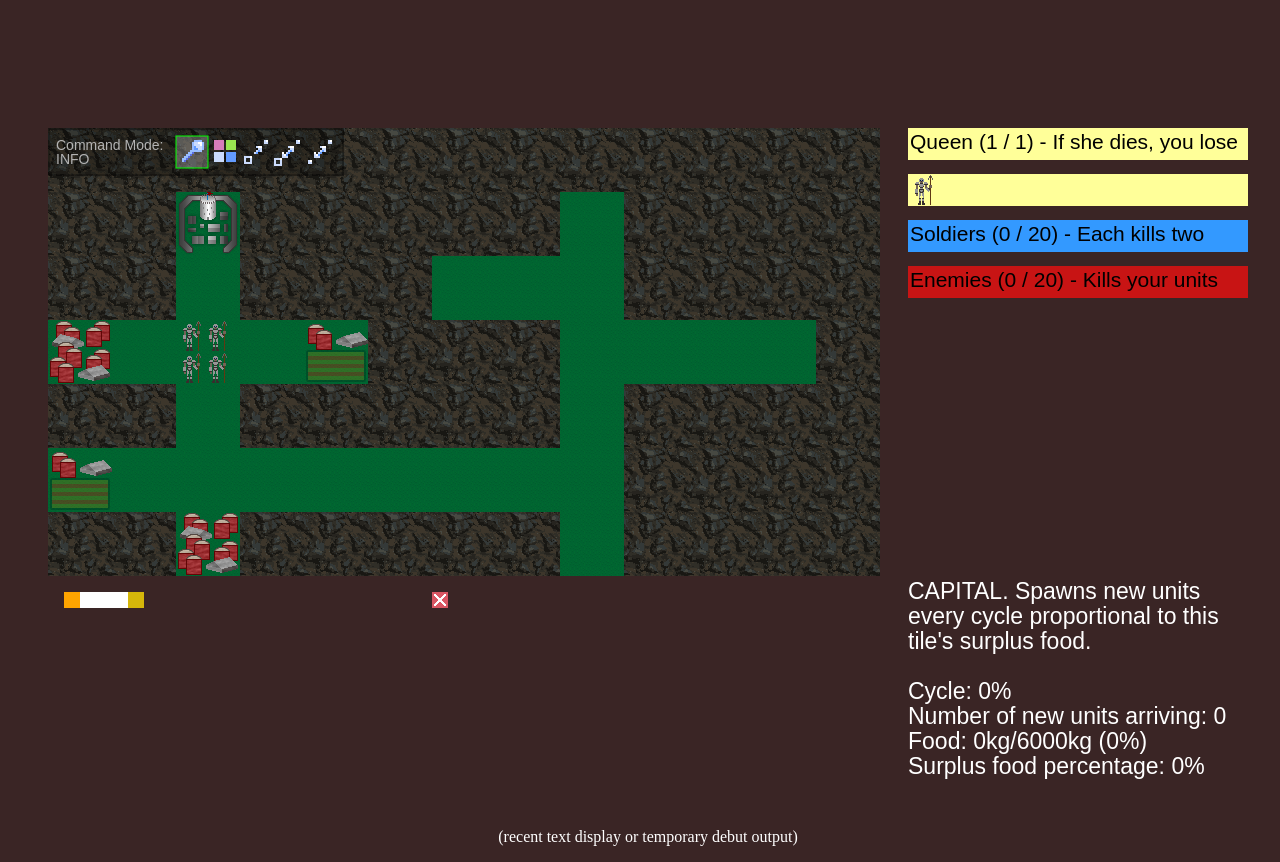
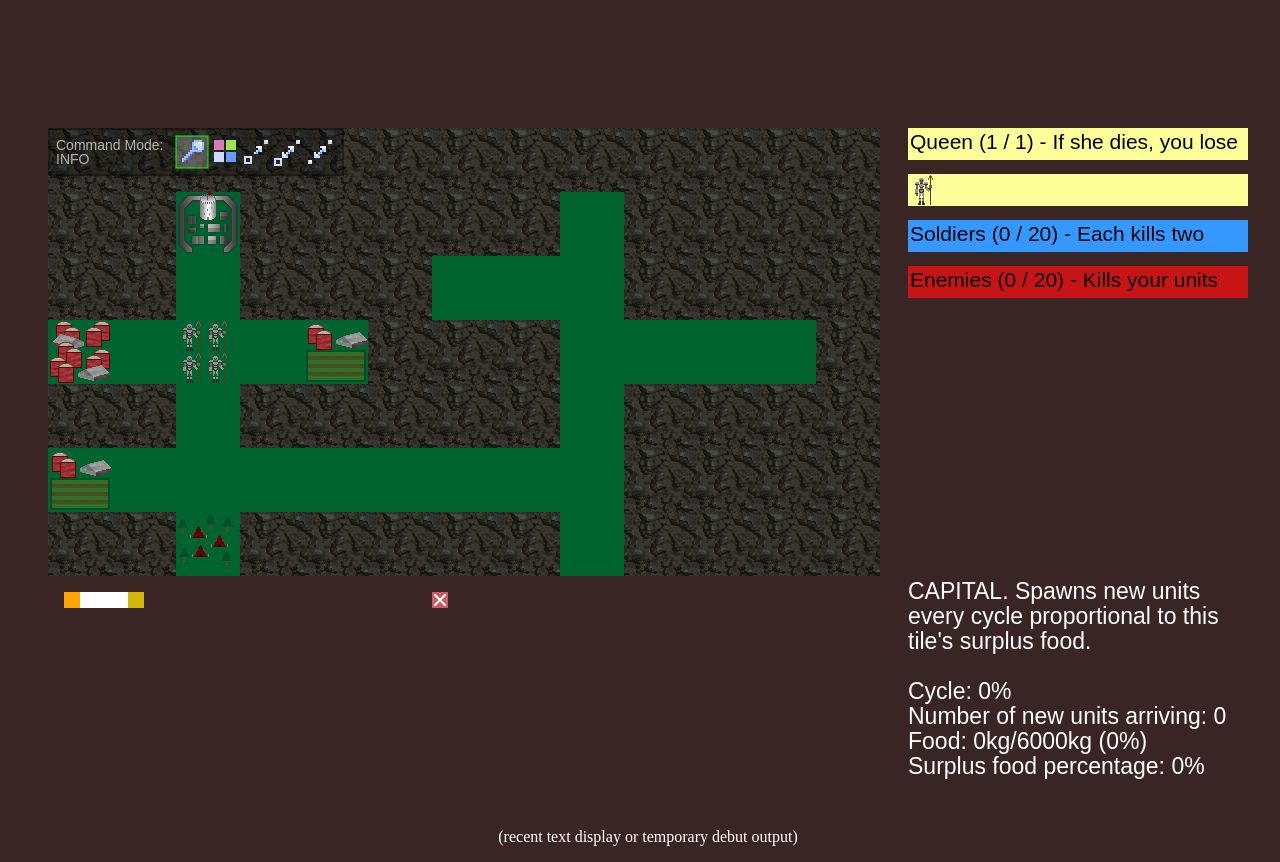
Before and after one commit to gamkedo-la/tower-takeover, a plain HTML site: page index.html in a window 1280 px wide. Drawn offline with Linux system fonts and the light colour scheme.

Commit message:
Add enemy wave logic module

```diff
--- a/index.html
+++ b/index.html
@@ -12,6 +12,7 @@
   <script src="js/utils/common-draw.js"></script>
   <script src="js/utils/lodash.js"></script>
 
+  <script src="js/logic/utils/math.js"></script>
   <script src="js/logic/type-defs.js"></script>
   <script src="js/logic/initial-world.js"></script>
   <script src="js/logic/utils/path-finding.js"></script>
@@ -20,6 +21,7 @@
   <script src="js/logic/battles.js"></script>
   <script src="js/logic/eggs.js"></script>
   <script src="js/logic/construction.js"></script>
+  <script src="js/logic/enemy-wave.js"></script>
   <script src="js/logic/index.js"></script>
 
   <script src="js/audio.js"></script>
--- /dev/null
+++ b/js/logic/enemy-wave.js
@@ -0,0 +1,103 @@
+// ================================================================================
+// MODULE INTERFACE
+// ================================================================================
+// Updates enemy waves in terms of its timing, including its announcement, setting of the enemy paths
+// and actually getting units to join the enemy paths to launch tha ttack.
+
+// _onTickWorld : World -> Void
+// Updates the enemy wave to increase its ticksPassed, and make the necessary
+// announcements, enemy path making and attack launching.
+
+// ================================================================================
+// MAIN FUNCTIONALITY
+// ================================================================================
+
+function _onTickEnemyWave(world) {
+  const { enemyWave, grid, capitalPos } = world;
+  const { madeAnnouncement, ticksUntilEnemyWave, ticksUntilAnnounceEnemyWave, ticksPassed, paths, enemyCampPoss } = enemyWave;
+
+  if (ticksPassed >= ticksUntilEnemyWave) {
+    // Attack!
+    console.log("Attacking");
+    for (const path of paths) {
+      const enemyCampPos = path.orderedPoss[0];
+      const enemyCamp = grid[enemyCampPos.r][enemyCampPos.c];
+
+      launchAttack(enemyCamp, path);
+    }
+
+    // Book-keeping
+    enemyWave.madeAnnouncement = false;
+    enemyWave.ticksPassed = 0;
+    enemyWave.ticksUntilEnemyWave = getRandomInt(20, 30);
+    console.log("New ticks until enemy wave ", enemyWave.ticksUntilEnemyWave);
+    enemyWave.ticksUntilAnnounceEnemyWave = ticksUntilEnemyWave - getRandomInt(10, 15);
+    console.log("New ticks until enemy wave announcement  ", enemyWave.ticksUntilAnnounceEnemyWave);
+    return;
+  } else if (ticksPassed >= ticksUntilAnnounceEnemyWave && !madeAnnouncement) {
+    console.log("Making attack announcement.");
+    enemyWave.madeAnnouncement = true;
+
+    // Logic for which buildings each enemy camp will go for, and how many units will be sent.
+    for (const pos of enemyCampPoss) {
+      const shouldGoForCapital = Math.random() < 0.5;
+      const numEnemies = 15;  // TODO(enemies): this number should increase as the game goes on, and also have randomness.
+      if (shouldGoForCapital) {
+        console.log("Attack: Going for capital");
+        const orderedPoss = generatePathOrderedPoss(grid, pos.r, pos.c, capitalPos.r, capitalPos.c);
+        paths.push({
+          tag: PATH_TYPE.ATTACKER,
+          orderedPoss: orderedPoss,
+          numFollowers: numEnemies,
+          lastIndex: orderedPoss.length - 1,
+          initiated: false,
+        });
+      } else {
+        // Includes capital, but that's fine.
+        const allFriendlyBuildingsPoss = getAllFriendlyBuildingsPoss(grid);
+        // Random element from array impl from https://stackoverflow.com/a/4550514
+        const randFriendlyBuildingPos = allFriendlyBuildingsPoss[Math.floor(Math.random() * allFriendlyBuildingsPoss.length)];
+
+        console.log("Attack: Going for pos", randFriendlyBuildingPos);
+
+        const orderedPoss = generatePathOrderedPoss(grid, pos.r, pos.c, randFriendlyBuildingPos.r, randFriendlyBuildingPos.c);
+        paths.push({
+          tag: PATH_TYPE.ATTACKER,
+          orderedPoss: orderedPoss,
+          numFollowers: numEnemies,
+          lastIndex: orderedPoss.length - 1,
+          initiated: false,
+        });
+      }
+    }
+
+    setTemporaryMessage("The enemies are preparing for battle!");
+  }
+
+  enemyWave.ticksPassed++;
+
+}
+
+// ================================================================================
+// AUXILLARY FUNCTIONALITY
+// ================================================================================
+
+
+// EnemyCamp EnemyPath -> Void
+// Gets the number of units specified in the given enemy path from the given enemy camp to join the given
+// enemy path.
+function launchAttack(enemyCamp, path) {
+  const { numFollowers } = path;
+
+  for (const [role, {units}] of enemyCamp.society) {
+    if (role === ROLE.ATTACKER) {
+      const numEnemiesToSend = Math.min(numFollowers, units.length);
+      for (let i = 0; i < numEnemiesToSend; i++) {
+        const unit = units[i];
+        unit.path = path;
+      }
+    }
+  }
+
+  path.initiated = true;
+}
--- a/js/logic/index.js
+++ b/js/logic/index.js
@@ -92,6 +92,7 @@ function onTick() {
   _onTickBattles(world);
   _onTickPaths(world);
   _onTickEggs(world);
+  _onTickEnemyWave(world);
 
   _onTickPurgeStarvedUnits(world);
   _onTickPurgeUnfollowedOneOffPaths(world);
@@ -355,6 +356,10 @@ function destroyBuilding(r, c) {
       destroyCyclicPath(cyclicPath);
     }
   }
+
+  // Go through all enemy paths. If one end is the tileToDestroy, then modify
+  // the path to target another friendly building.
+  // IWASHERE.
 
   // Finally, we can actually replace the tile.
   world.grid[r][c] = _tileTypeToDefaultTile(TILE_TYPE.WALL);
@@ -795,6 +800,20 @@ function _updateUnitPosInTile(tile, r, c) {
 // UTILS
 // --------------------------------------------------------------------------------
 
+// Grid -> [List-of Pos]
+function getAllFriendlyBuildingsPoss(grid) {
+  const allFriendlyBuildingsPoss = [];
+  for (let r = 0; r < grid.length; r++) {
+    for (let c = 0; c < grid[r].length; c++) {
+      const tile = grid[r][c];
+      if (isFriendlyTileType(tile.tag)) {
+        allFriendlyBuildingsPoss.push({r: r, c: c});
+      }
+    }
+  }
+  return allFriendlyBuildingsPoss;
+}
+
 // Nat Nat -> Boolean
 // Is the position with the given row and column in the world grid a valid
 // cyclic end point?
--- a/js/logic/initial-world.js
+++ b/js/logic/initial-world.js
@@ -169,7 +169,7 @@ const initialTileTypes = [
   3, 2, 2, 2, 4, 1, 1, 1, 2, 2, 2, 2, 1,
   1, 1, 2, 1, 1, 1, 1, 1, 2, 1, 1, 1, 1,
   4, 2, 2, 2, 2, 2, 2, 2, 2, 1, 1, 1, 1,
-  1, 1, 3, 1, 1, 1, 1, 1, 2, 1, 1, 1, 1,
+  1, 1, 6, 1, 1, 1, 1, 1, 2, 1, 1, 1, 1,
 ];
 
 const mapCols = initialTileTypesRowLength;
@@ -191,7 +191,7 @@ const initialPosToSociety = [
   // 5, 4, [ROLE.SOLDIER, 15, ROLE.ATTACKER, 2],
   1, 2, [ROLE.SOLDIER, 10],
   3, 4, [ROLE.SOLDIER, 15, ROLE.FARMER, 15],
-  6, 2, [ROLE.SOLDIER, 0, ROLE.ATTACKER, 2],
+  6, 2, [ROLE.SOLDIER, 0, ROLE.ATTACKER, 15],
   // 3, 2, [ROLE.WALKER, 1, ROLE.ATTACKER, 1],
   // 3, 2, [ROLE.WALKER, 1, ROLE.ATTACKER, 1],
 ];
@@ -377,8 +377,8 @@ function _getEnemyCampPoss(grid) {
 const initialWorldGrid = _addSocietyToInitialTiles(_initialTileTypesToTiles(initialTileTypes), initialPosToSociety);
 
 const initialWorldEnemyWave = {
-  ticksUntilEnemyWave: 60,
-  ticksUntilAnnounceEnemyWave: 45,
+  ticksUntilEnemyWave: 7,
+  ticksUntilAnnounceEnemyWave: 3,
   ticksPassed: 0,
   madeAnnouncement: false,
   paths: [],
--- a/js/logic/unit-paths.js
+++ b/js/logic/unit-paths.js
@@ -55,6 +55,16 @@ function _onTickPurgeUnfollowedOneOffPaths(world) {
     const currOneOffPath = world.oneOffPaths[i];
     if (currOneOffPath.numFollowers <= 0) {
       world.oneOffPaths.splice(i, 1);
+    }
+  }
+
+  // Purging enemy paths.
+  const { enemyWave } = world;
+  const { paths:enemyPaths } = enemyWave;
+  for (let i = enemyPaths.length - 1; i >= 0; i--) {
+    const enemyPath = enemyPaths[i];
+    if (enemyPath.initiated && enemyPath.numFollowers <= 0) {
+      enemyWave.paths.splice(i, 1);
     }
   }
 }
```
